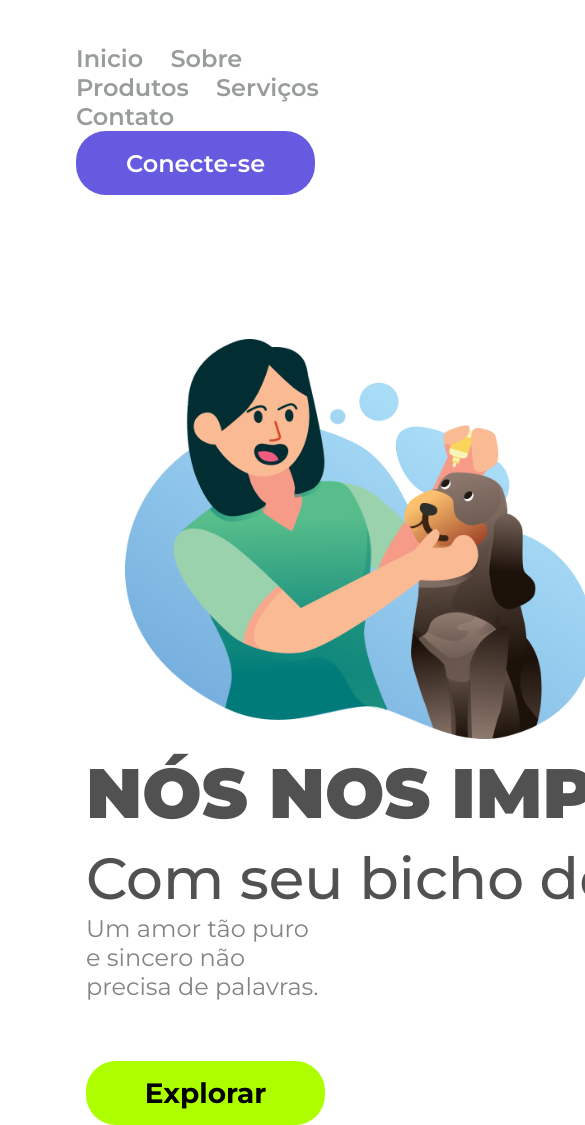
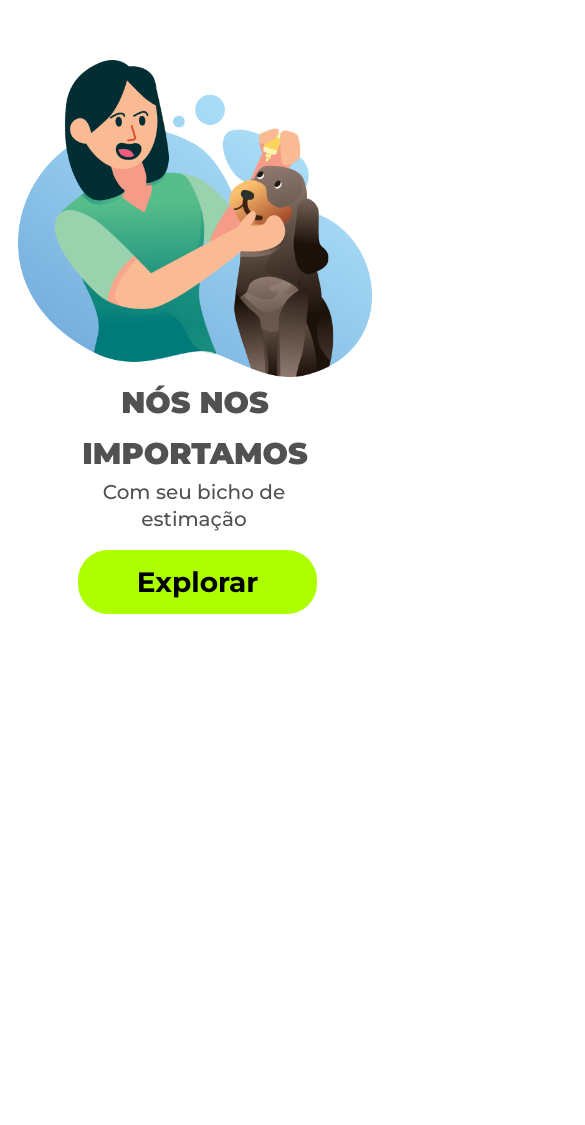
Before and after one commit to rafaelfaust/nos-importamos, a plain HTML site: page index.html in a window 390 px wide. Shown: the top 1125 px of the page, 585 px wide, since content can reach past the window. After the commit the page ends 844 px from the top, so only its background shows below. Drawn offline with Linux system fonts and the light colour scheme.

Commit message:
media cary

```diff
--- a/styles.css
+++ b/styles.css
@@ -23,8 +23,8 @@ header {
     font-size: 24px;
     line-height: 29px;
     color: #FFFFFF;
-    width: 239px;
-    height: 64px;
+    width: 170px;
+    height: 29px;
     background: #665AE1;
     border-radius: 30px;
     border: none;
@@ -82,3 +82,47 @@ p {
     border:none;
     margin-top: 60px;
 }
+
+@media screen and (max-width: 767px) {
+    header{
+        display: none;
+    }
+
+    img {
+        margin: 60px auto 0 auto;
+        display: block;
+        width: 354px;
+        height: 317px;
+
+    }
+
+    section{
+        display: block;
+        margin: 0 auto 0 auto;
+
+    }
+
+    h1{
+        text-align: center;
+        font-size: 30px;
+        line-height: 51px;
+        width: 100%;
+    }
+
+    h2{
+        font-size: 20px;
+        line-height: 27px;
+        width: 232px;
+        text-align: center;
+    }
+
+    p{
+        display: none;
+    }
+
+    .explorar{
+        margin-left: auto;
+        margin-right: auto;
+        margin-top: 17px;
+    }
+}
```
